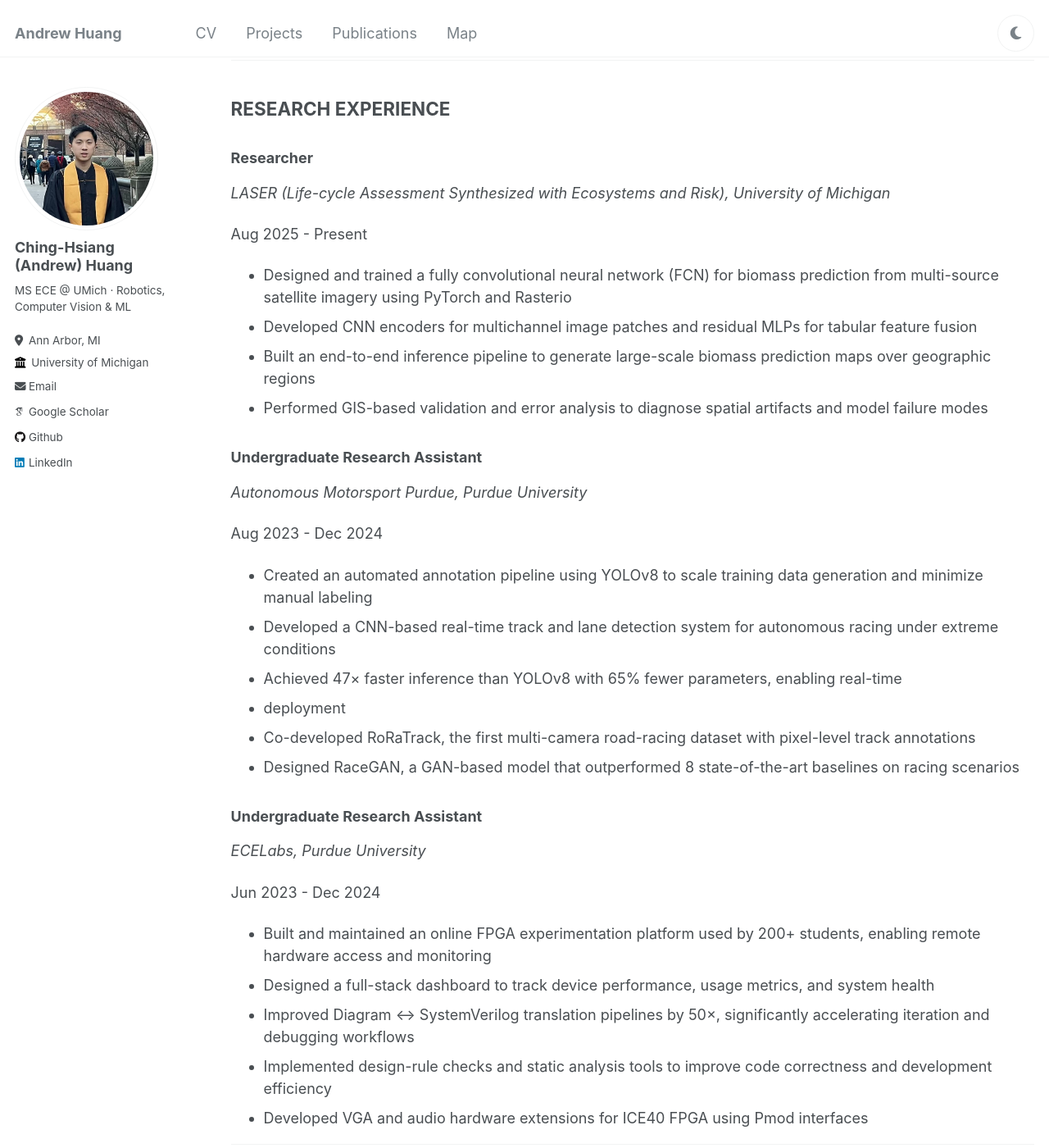
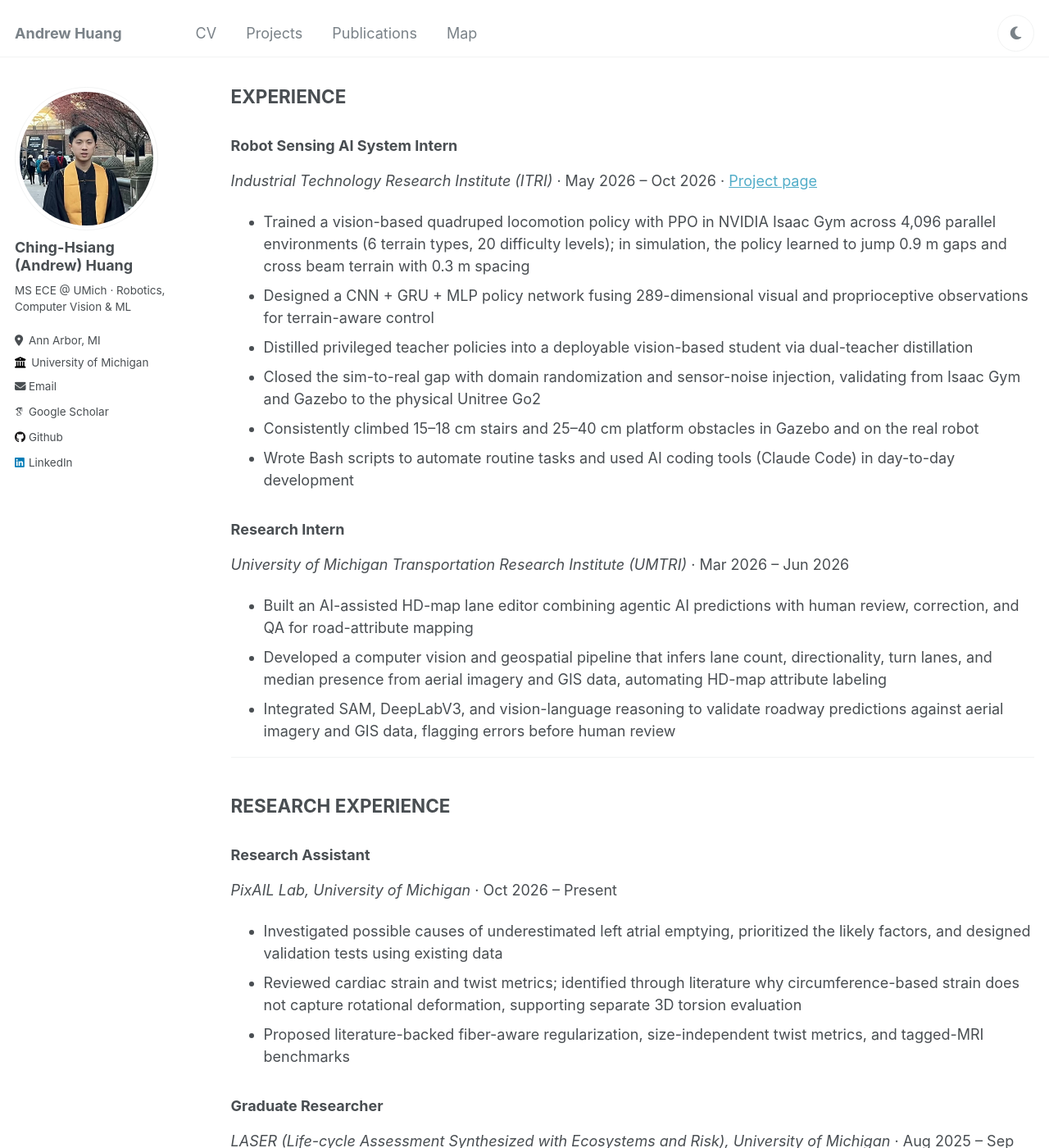
Before and after one commit to andrewh1001/website, a Jekyll site: the page built from _pages/cv.md, in a window 1280 px wide and 1400 px high, scrolled down 403 px. Shown: the whole window at 82% size. Built offline with Jekyll 4.4.1, drawn with Linux system fonts in a browser that asks for light colours; some web fonts are replaced; some of the changed text lies outside the part shown.

Commit message:
CV: update to newest version

```diff
--- a/_pages/cv.md
+++ b/_pages/cv.md
@@ -3,74 +3,96 @@ layout: archive
 title: "CV"
 permalink: /cv/
 author_profile: true
+excerpt: "CV of Ching-Hsiang (Andrew) Huang: robot learning, computer vision and geospatial ML research at the University of Michigan, ITRI and Purdue."
 redirect_from:
   - /resume
 ---
 {% include base_path %}
 
+<a href="{{ base_path }}/files/Ching-Hsiang_Huang_CV.pdf" class="btn btn--primary" style="text-decoration:none"><i class="fa fa-download" aria-hidden="true"></i> Download CV (PDF)</a>
+
 ## EDUCATION
 
-**Master of Science in Electrical & Computer Engineering**
+**Master of Science in Electrical & Computer Engineering**<br>
+*Signal and Image Processing and Machine Learning*<br>
+University of Michigan, Ann Arbor, MI · Expected May 2027
 
-(Signal and Image Processing and Machine Learning)
+**Bachelor of Science in Computer Engineering with Distinction**<br>
+Purdue University, West Lafayette, IN · Dec 2024
 
-University of Michigan, Ann Arbor, MI (Expected Aug 2027)
+---
 
-**Bachelor of Science in Computer Engineering with Distinction**
+## EXPERIENCE
 
-Purdue University, West Lafayette, IN (Dec 2024)
+### Robot Sensing AI System Intern
+
+*Industrial Technology Research Institute (ITRI)* · May 2026 – Oct 2026 · [Project page](/portfolio/intern_itri/)
+
+* Trained a vision-based quadruped locomotion policy with PPO in NVIDIA Isaac Gym across 4,096 parallel environments (6 terrain types, 20 difficulty levels); in simulation, the policy learned to jump 0.9 m gaps and cross beam terrain with 0.3 m spacing
+* Designed a CNN + GRU + MLP policy network fusing 289-dimensional visual and proprioceptive observations for terrain-aware control
+* Distilled privileged teacher policies into a deployable vision-based student via dual-teacher distillation
+* Closed the sim-to-real gap with domain randomization and sensor-noise injection, validating from Isaac Gym and Gazebo to the physical Unitree Go2
+* Consistently climbed 15–18 cm stairs and 25–40 cm platform obstacles in Gazebo and on the real robot
+* Wrote Bash scripts to automate routine tasks and used AI coding tools (Claude Code) in day-to-day development
+
+### Research Intern
+
+*University of Michigan Transportation Research Institute (UMTRI)* · Mar 2026 – Jun 2026
+
+* Built an AI-assisted HD-map lane editor combining agentic AI predictions with human review, correction, and QA for road-attribute mapping
+* Developed a computer vision and geospatial pipeline that infers lane count, directionality, turn lanes, and median presence from aerial imagery and GIS data, automating HD-map attribute labeling
+* Integrated SAM, DeepLabV3, and vision-language reasoning to validate roadway predictions against aerial imagery and GIS data, flagging errors before human review
 
 ---
 
 ## RESEARCH EXPERIENCE
 
-### Researcher
+### Research Assistant
 
-*LASER (Life-cycle Assessment Synthesized with Ecosystems and Risk), University of Michigan*
+*PixAIL Lab, University of Michigan* · Oct 2026 – Present
 
-Aug 2025 - Present
+* Investigated possible causes of underestimated left atrial emptying, prioritized the likely factors, and designed validation tests using existing data
+* Reviewed cardiac strain and twist metrics; identified through literature why circumference-based strain does not capture rotational deformation, supporting separate 3D torsion evaluation
+* Proposed literature-backed fiber-aware regularization, size-independent twist metrics, and tagged-MRI benchmarks
 
-* Designed and trained a fully convolutional neural network (FCN) for biomass prediction from multi-source satellite imagery using PyTorch and Rasterio
-* Developed CNN encoders for multichannel image patches and residual MLPs for tabular feature fusion
-* Built an end-to-end inference pipeline to generate large-scale biomass prediction maps over geographic regions
+### Graduate Researcher
+
+*LASER (Life-cycle Assessment Synthesized with Ecosystems and Risk), University of Michigan* · Aug 2025 – Sep 2026 · [Project page](/portfolio/agbd/)
+
+* Improved forest-biomass prediction R² from 0.66 (random-forest baseline) to 0.78 (RMSE ≈ 36.6 Mg/ha) by designing and training a multimodal FCN on Sentinel-2 imagery, AlphaEarth embeddings, and tabular data with PyTorch and Rasterio
+* Fused tabular features into CNN encoders for multichannel image patches using residual MLPs and FiLM conditioning
+* Built an end-to-end inference pipeline on the Great Lakes HPC GPU cluster (Slurm) to generate large-scale biomass maps for Michigan deciduous forest
 * Performed GIS-based validation and error analysis to diagnose spatial artifacts and model failure modes
 
-### Undergraduate Research Assistant
+### Undergraduate Researcher
 
-*Autonomous Motorsport Purdue, Purdue University*
+*ECELabs, Purdue University* · Jun 2023 – Dec 2024
 
-Aug 2023 - Dec 2024
+* Built and maintained an online FPGA experimentation platform used by 200+ students across 20+ FPGA boards, enabling remote hardware access and monitoring
+* Designed a full-stack dashboard to track device performance, usage metrics, and system health
+* Cut Diagram-to-SystemVerilog translation time 50× by replacing a Yosys-based conversion with a custom Python compiler that rebuilds netlists from schematic geometry, keeping user signal names and readable RTL
+* Built a design-rule checker enforcing 13 rules on student schematics before synthesis (multidrive, combinational loops, bus-width mismatches, unconnected nets, PCF pin constraints), reporting all violations in one pass and cutting the fix-and-rerun cycle
+* Developed VGA and audio hardware extensions for ICE40 FPGA using Pmod interfaces
 
-* Created an automated annotation pipeline using YOLOv8 to scale training data generation and minimize manual labeling
-* Developed a CNN-based real-time track and lane detection system for autonomous racing under extreme conditions
-* Achieved 47× faster inference than YOLOv8 with 65% fewer parameters, enabling real-time
-* deployment
+### Undergraduate Researcher
+
+*Autonomous Motorsport Purdue, Purdue University* · Aug 2023 – Dec 2024 · [Publications](/publications/)
+
+* Cut manual labeling effort 90% with an automated YOLOv8 annotation pipeline that labeled 1,300 images
+* Co-developed a CNN-based real-time track and lane detection system for autonomous racing under extreme conditions, 47× faster than YOLOv8 with 65% fewer parameters (ICLR 2024, Tiny Papers)
 * Co-developed RoRaTrack, the first multi-camera road-racing dataset with pixel-level track annotations
-* Designed RaceGAN, a GAN-based model that outperformed 8 state-of-the-art baselines on racing scenarios
-
-### Undergraduate Research Assistant
-
-*ECELabs, Purdue University*
-
-Jun 2023 - Dec 2024
-
-* Built and maintained an online FPGA experimentation platform used by 200+ students, enabling remote hardware access and monitoring
-* Designed a full-stack dashboard to track device performance, usage metrics, and system health
-* Improved Diagram ↔ SystemVerilog translation pipelines by 50×, significantly accelerating iteration and debugging workflows
-* Implemented design-rule checks and static analysis tools to improve code correctness and development efficiency
-* Developed VGA and audio hardware extensions for ICE40 FPGA using Pmod interfaces
+* Co-designed RaceGAN (trained the generator and discriminator, proposed the post-processing step), a GAN-based model that outperformed 8 state-of-the-art baselines on racing scenarios (arXiv 2502.14068)
+* Integrated perception models with the Purdue AI Racing vehicle and validated performance in the Indy Autonomous Challenge
 
 ---
 
 ## TEACHING EXPERIENCE
 
-**Teaching Assistant**
-*Department of Computer Science, Purdue University*
+### Teaching Assistant
 
-Jan 2023 - Dec 2024
+*Department of Computer Science, Purdue University* · Jan 2023 – Dec 2024
 
-* Led in-person lab sessions on C programming for over 50 students.
-* Held weekly office hours and organized exam review sessions.
+* Led weekly in-person C programming labs for 50+ students, held office hours, graded assignments, and organized exam review sessions
 
 ---
 
@@ -78,66 +100,57 @@ Jan 2023 - Dec 2024
 
 ### Senior Design Electrical Lead
 
-*Purdue University*
+*Purdue University* · Aug 2024 – Dec 2024 · [Project page](/portfolio/Senior%20Design/)
 
-Aug 2024 - Dec 2024
-
-* Led the electrical design for an autonomous vehicle, integrating custom PCBs for autonomous control and lane detection.
-* Designed multi-layer PCBs to manage power distribution and communication.
-* Developed microcontroller firmware in C and a lane detection algorithm in Python to interface with the Jetson Nano and other modules.
+* Led the electrical design for an autonomous vehicle, integrating custom PCBs for autonomous control and lane detection
+* Designed multi-layer PCBs to manage power distribution and communication between the ESP32 microcontroller, H-bridge, and other components
+* Developed ESP32 microcontroller firmware in C (including BLE for wireless laptop control) and a Python lane-detection algorithm, interfacing the Jetson Nano over UART with motor drivers for real-time control and detection
 
 ### Processor Prototyping
 
-*Purdue University*
+*Purdue University* · Aug 2024 – Dec 2024 · [Project page](/portfolio/cpu_design/)
 
-Aug 2024 - Dec 2024
-
-* Designed and prototyped a pipelined processor with cache and multicore architectures using SystemVerilog.
-* Implemented multicore and cache logic, including a bus controller state machine.
-* Demonstrated improved performance for a dual-threaded program on the multicore design.
+* Designed and prototyped a 5-stage pipelined processor with forwarding, hazard detection, instruction/data caches, and a dual-core architecture in SystemVerilog on FPGA
+* Implemented multicore and cache logic, including a bus-controller state machine enforcing snooping-based cache coherence
+* Achieved up to 1.43× speedup on dual-threaded workloads with the dual-core design and characterized CPI under 0–10 cycle memory latency with a mergesort benchmark
 
 ### Paris 2024 Central Planning Tool
 
-*The Data Mine, Purdue University*
+*The Data Mine, Purdue University* · Aug 2022 – May 2023
 
-Aug 2022 - May 2023
-
-* Partnered with the Ray Ewry Sports Engineering Center to develop a central planning tool for the International Olympic Committee.
-* Implemented an ETL pipeline to process over 10,000 data entries using Python and SQL.
-* Developed a full-stack web application for partners and organizers to view and consolidate data for Paris 2024.
+* Partnered with Ray Ewry Sports Engineering Center to develop a central planning tool for the International Olympic Committee to coordinate logistics and scheduling
+* Designed and implemented an ETL pipeline to process over 10,000 data entries using Python and SQL
+* Developed a full-stack web application to allow partners and organizers to view and consolidate data for Paris 2024
 
 ---
 
 ## PUBLICATIONS
 
-* Ghosh, S., Chen, Y. H., Huang, C. H., Jameel, A. S. M. M., El Gamal, A., & Labi, S. (2024). Weighted branch aggregation based deep learning model for track detection in autonomous racing. In The Second Tiny Papers Track at ICLR 2024.
-* Ghosh, S., Chen, Y. H., Huang, C. H., Jameel, A. S. M. M., Ho, C. C., Gamal, A. E., & Labi, S. (2025). A Racing Dataset and Baseline Model for Track Detection in Autonomous Racing. arXiv preprint arXiv:2502.14068. (Under Review)
+* Ghosh, S., Chen, Y. H., **Huang, C. H.**, Jameel, A. S. M. M., El Gamal, A., & Labi, S. (2024). [Weighted branch aggregation based deep learning model for track detection in autonomous racing](/publication/2024-05-11-wba). In *The Second Tiny Papers Track at ICLR 2024*.
+* Ghosh, S., Chen, Y. H., **Huang, C. H.**, Jameel, A. S. M. M., Ho, C. C., El Gamal, A., & Labi, S. (2025). [A Racing Dataset and Baseline Model for Track Detection in Autonomous Racing](/publication/2025-racegan). *arXiv preprint arXiv:2502.14068*.
 
 ---
 
 ## CONFERENCE PRESENTATIONS
 
-* Ghosh, S., Chen, Y.H., Huang, C.H., Jameel, A.S.M.M., El Gamal, A., Labi, S. (2024). Weighted branch aggregation based deep learning model for track detection in autonomous racing. Presented at the 12th International Conference on Learning Representations (ICLR 2024), May 7-11, 2024, Vienna, Austria.
-* Ghosh, S., Chen, Y. H., Huang, C. H., Ho, C. C., & Labi, S. (2024). Purdue Vertically Integrated Program (VIP) for the Autonomous Motorsports Purdue Club. Presented at Next-Generation Transport Systems Conference (NGTS-4), Sep 2, 2024, West Lafayette, IN. (Poster)
+* Ghosh, S., Chen, Y. H., **Huang, C. H.**, Jameel, A. S. M. M., El Gamal, A., & Labi, S. (2024). Weighted branch aggregation based deep learning model for track detection in autonomous racing. Presented at the 12th International Conference on Learning Representations (ICLR 2024), May 7–11, 2024, Vienna, Austria.
+* Ghosh, S., Chen, Y. H., **Huang, C. H.**, Ho, C. C., & Labi, S. (2024). Purdue Vertically Integrated Program (VIP) for the Autonomous Motorsports Purdue Club. Presented at Next-Generation Transport Systems Conference (NGTS-4), Sep 2, 2024, West Lafayette, IN.
 
 ---
 
 ## AWARDS AND HONORS
 
+* Share with the World Award for Vertically Integrated Projects, Purdue University (2024)
 * Electrical and Computer Engineering General Scholarship, Purdue University (2023)
-* Dean's List, Purdue University (2021-2024)
-* Share with the World Award for Vertically Integrated Projects, Purdue University (2024)
+* Dean's List, Purdue University (2021–2024)
 
 ---
 
 ## TECHNICAL SKILLS
 
-* ML & Data: PyTorch, NumPy, Pandas, Rasterio, GIS (QGIS)
-* Programming: Python, C, Julia, SystemVerilog, JavaScript, MATLAB
-* Computer Vision, Deep Learning (CNNs, GANs), Segmentation
-* Systems & Hardware: Embedded ML, Jetson Nano, FPGA, RTL Design, ASIC Development
-* Languages: English, Mandarin
-
-<!--<ul>{% for post in site.publications reversed %}
-    {% include archive-single-cv.html %}
-  {% endfor %}</ul>/-->
+* **ML & Data:** PyTorch, NumPy, Pandas, Rasterio, GIS (QGIS)
+* **Programming:** Python, C, SQL, Bash, Julia, SystemVerilog, JavaScript, MATLAB
+* **Methods:** Computer Vision, Deep Learning (CNNs, GANs), Segmentation, Reinforcement Learning (PPO)
+* **Systems & Hardware:** Embedded ML, Jetson Nano, ESP32, FPGA, RTL Design, ASIC Development, Linux, Slurm/HPC
+* **Tools:** Git, NVIDIA Isaac Gym, Gazebo, AI coding tools (Claude Code)
+* **Languages:** English, Mandarin
```
Also changed, not shown: 1 other file.
